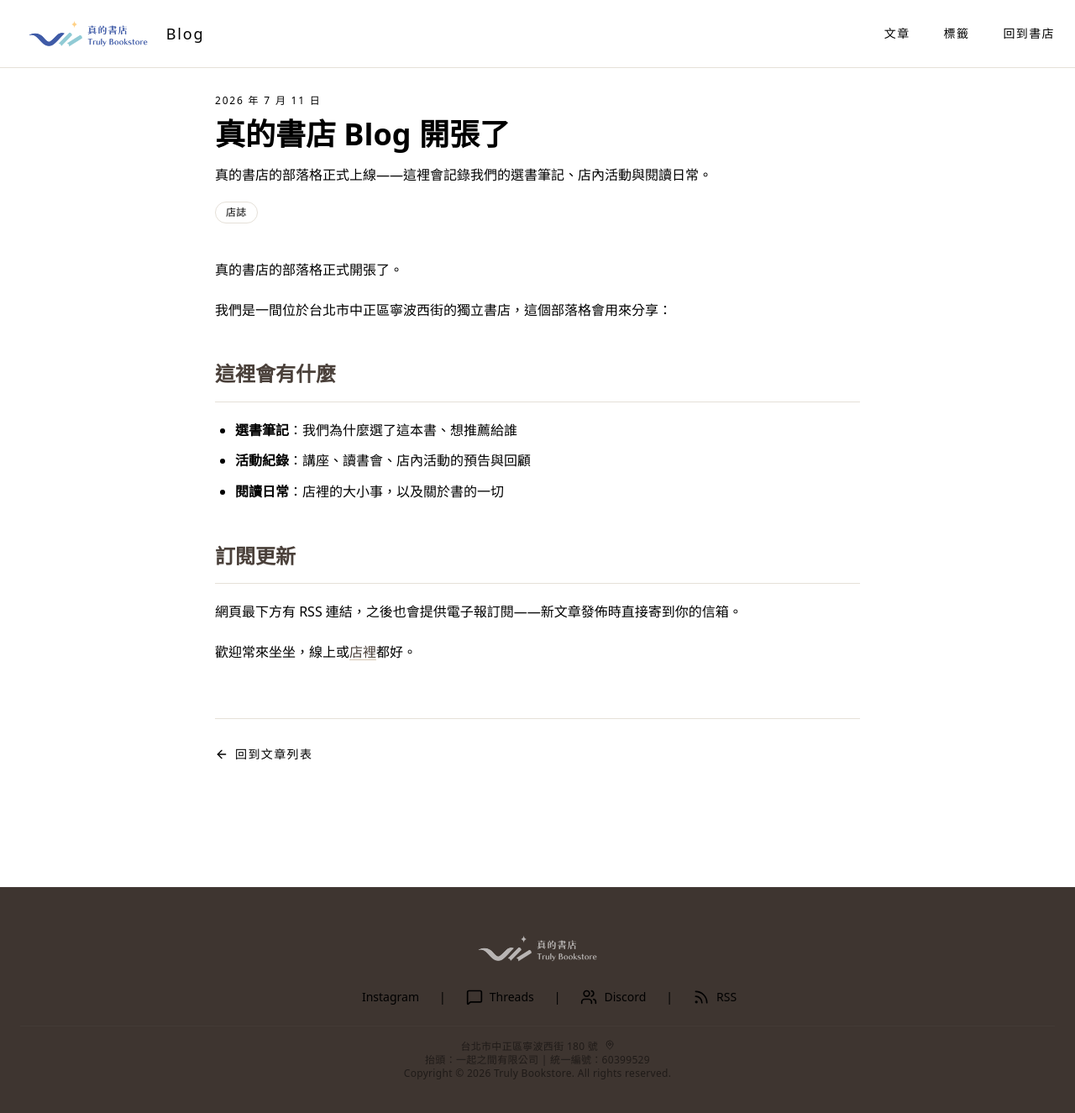
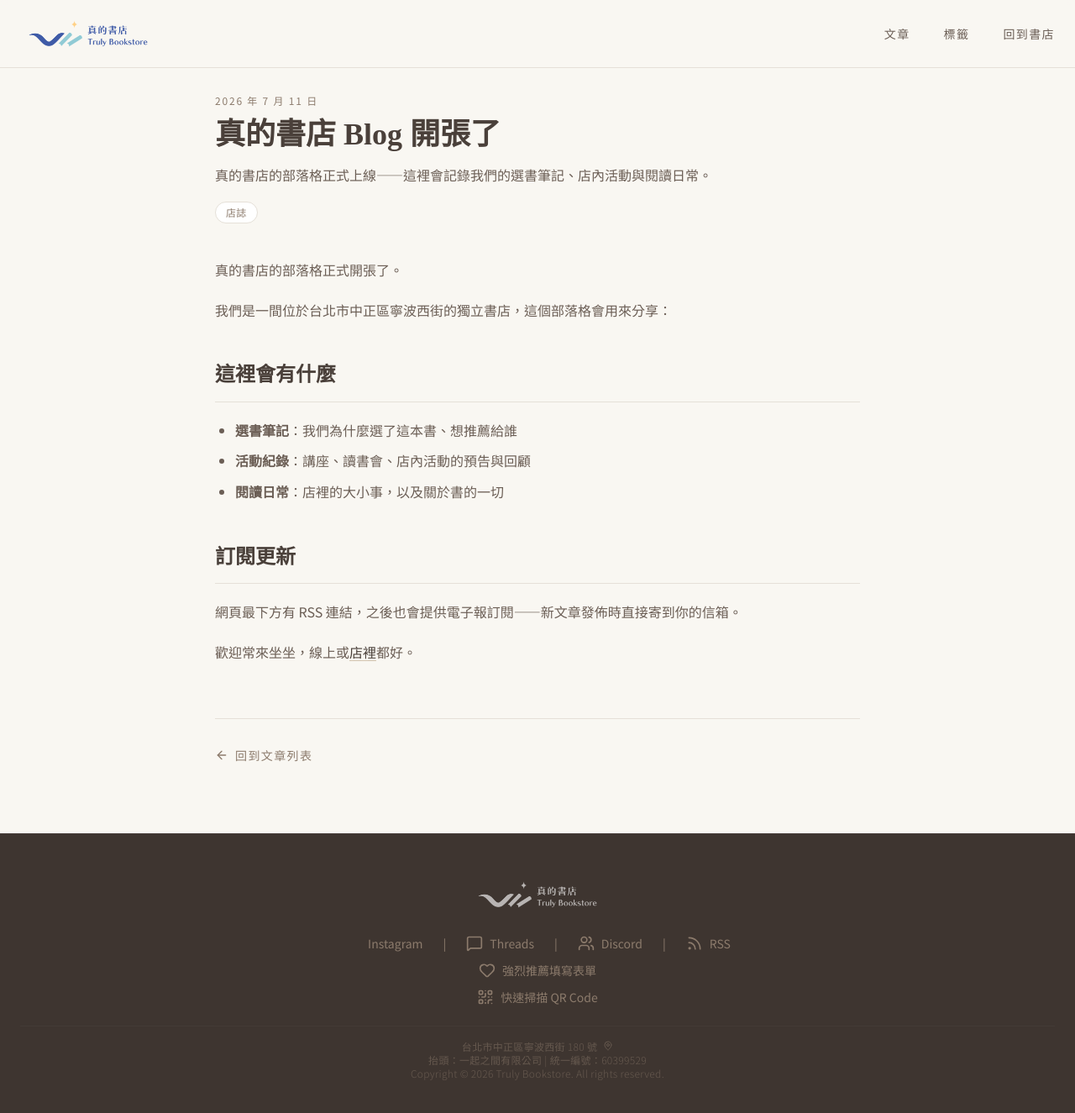
Before and after one commit to austinlaurice/truly-bookstore-blog, a Jekyll site: the page built from _posts/2026-07-11-hello-truly.md, in a window 1280 px wide and 1334 px high. Shown: the top 1325 px of the window at 84% size. Built offline with Jekyll 4.4.1, drawn with Linux system fonts in a browser that asks for light colours; nearby versions of some CDN libraries.

Commit message:
Style fixes from review: exact main-site footer with QR modal + RSS, reliable warm background, correct bookstore URL, drop Blog label
- Footer now replicates the main site verbatim (form link, QR Code modal
  with copied qr images and modal JS) with RSS added to the social row
- Body background/color/font enforced via plain CSS (identical to main
  site's css/style.css) and tailwind.config moved after the CDN script —
  the previous pre-CDN assignment silently failed in some browsers,
  which made custom colors fall back to white
- 回到書店 links corrected to https://trulybookstore.in-common.tw/
- Removed the Blog text next to the nav logo

```diff
--- a/_includes/footer.html
+++ b/_includes/footer.html
@@ -1,13 +1,14 @@
 <footer class="py-12 px-6 bg-[#3E3530] text-accent text-sm border-t border-white/5">
     <div class="container mx-auto flex flex-col items-center gap-6">
         <div class="font-serif-tc text-lg text-deco opacity-90">
-            <a href="https://truly-bookstore.in-common.tw/" class="block">
+            <a href="https://trulybookstore.in-common.tw/" class="block">
                 <img src="{{ '/assets/images/logo.png' | relative_url }}" alt="真的書店 Truly Bookstore Logo" class="h-10 md:h-12 w-auto brightness-0 invert opacity-70 hover:opacity-100 transition-opacity">
             </a>
         </div>
 
         <div class="flex flex-col gap-3 justify-center text-center">
             <div class="flex flex-row items-center justify-center gap-6 flex-wrap">
+
                 <a href="https://www.instagram.com/trulybookstore" target="_blank" class="hover:text-light transition-colors flex items-center gap-2 group" aria-label="追蹤真的書店的 Instagram">
                     <i data-lucide="instagram" class="w-5 h-5 text-accent group-hover:text-light transition-colors"></i> Instagram
                 </a>
@@ -23,9 +24,55 @@
                 <a href="{{ '/feed.xml' | relative_url }}" class="hover:text-light transition-colors flex items-center gap-2 group" aria-label="訂閱 RSS">
                     <i data-lucide="rss" class="w-5 h-5 text-accent group-hover:text-light transition-colors"></i> RSS
                 </a>
+
+            </div>
+            <a href="https://forms.gle/fnGfuvesoM7K7oKeA" target="_blank" class="hover:text-light transition-colors flex items-center gap-2 group justify-center">
+                <i data-lucide="heart" class="w-5 h-5 text-accent group-hover:text-light transition-colors"></i> 強烈推薦填寫表單
+            </a>
+            <a href="javascript:void(0)" onclick="openQRModal()" class="hover:text-light transition-colors flex items-center gap-2 group justify-center">
+                <i data-lucide="qr-code" class="w-5 h-5 text-accent group-hover:text-light transition-colors"></i> 快速掃描 QR Code
+            </a>
+        </div>
+
+        <div id="qr-modal" class="fixed inset-0 z-[1000] flex items-center justify-center px-6 opacity-0 invisible transition-all duration-500 bg-black/80 backdrop-blur-md">
+            <div class="bg-light p-8 md:p-12 rounded-sm shadow-2xl max-w-2xl w-full relative transform scale-95 transition-transform duration-500">
+                <button onclick="closeQRModal()" class="absolute top-4 right-4 text-primary opacity-30 hover:opacity-100 transition-opacity">
+                    <i data-lucide="x" class="w-8 h-8"></i>
+                </button>
+
+                <div class="text-center mb-10">
+                    <h3 class="text-2xl font-serif-tc font-bold text-primary mb-2">快速連結</h3>
+                    <p class="text-accent text-xs tracking-[0.2em] uppercase">Scan to connect with us</p>
+                </div>
+
+                <div class="grid grid-cols-2 md:grid-cols-4 gap-6 md:gap-4">
+                    <div class="text-center">
+                        <div class="bg-white p-2 rounded-lg shadow-sm mb-3">
+                            <img src="{{ '/assets/images/qr-1.png' | relative_url }}" alt="官方網站" class="w-full h-auto">
+                        </div>
+                        <p class="text-primary text-xs font-bold tracking-widest">官方網站</p>
+                    </div>
+                    <div class="text-center">
+                        <div class="bg-white p-2 rounded-lg shadow-sm mb-3">
+                            <img src="{{ '/assets/images/qr-2.png' | relative_url }}" alt="Instagram" class="w-full h-auto">
+                        </div>
+                        <p class="text-primary text-xs font-bold tracking-widest">Instagram</p>
+                    </div>
+                    <div class="text-center">
+                        <div class="bg-white p-2 rounded-lg shadow-sm mb-3">
+                            <img src="{{ '/assets/images/qr-3.png' | relative_url }}" alt="Discord" class="w-full h-auto">
+                        </div>
+                        <p class="text-primary text-xs font-bold tracking-widest">Discord</p>
+                    </div>
+                    <div class="text-center">
+                        <div class="bg-white p-2 rounded-lg shadow-sm mb-3">
+                            <img src="{{ '/assets/images/qr-4.png' | relative_url }}" alt="電子報" class="w-full h-auto">
+                        </div>
+                        <p class="text-primary text-xs font-bold tracking-widest">意見表單</p>
+                    </div>
+                </div>
             </div>
         </div>
-
         <div class="font-light text-xs opacity-50 tracking-wide text-center pt-4 border-t border-white/5 w-full">
             台北市中正區寧波西街 180 號 <a href="https://maps.app.goo.gl/rvzDdP3NQ1Jd5c5Y7" target="_blank" rel="noopener noreferrer" class="hover:text-light transition-colors inline-flex items-center ml-1"><i data-lucide="map-pin" class="w-3 h-3"></i></a><br/>
             抬頭：一起之間有限公司 | 統一編號：60399529<br/>
--- a/_includes/head.html
+++ b/_includes/head.html
@@ -22,9 +23,8 @@
                 }
             }
         }
-    }};
+    };
 </script>
-<script src="https://cdn.tailwindcss.com"></script>
 
 <link rel="preconnect" href="https://fonts.googleapis.com">
 <link rel="preconnect" href="https://fonts.gstatic.com" crossorigin>
@@ -33,6 +33,12 @@
 <script src="https://unpkg.com/lucide@0.400.0/dist/umd/lucide.min.js"></script>
 
 <style>
+    /* 與主站 css/style.css 的 body 規則完全一致（不依賴 Tailwind config 時序）*/
+    body {
+        background-color: #F9F7F2;
+        color: #4A403A;
+        font-family: 'Noto Sans TC', sans-serif;
+    }
     ::selection { background-color: #D4C5B0; color: #4A403A; }
 
     /* 文章內文排版（markdown 產出的 HTML 沒有 class，用容器選擇器統一設定）*/
--- a/_includes/nav.html
+++ b/_includes/nav.html
@@ -1,10 +1,9 @@
 <nav id="navbar" class="fixed w-full z-50 bg-light/90 backdrop-blur-sm border-b border-[#E5E0D8] md:py-4 transition-all duration-300">
     <div class="container mx-auto px-6 flex justify-between items-center py-3 md:py-0">
-        <div class="flex items-center gap-3">
+        <div class="flex items-center">
             <a href="{{ '/' | relative_url }}" class="block">
                 <img src="{{ '/assets/images/logo.png' | relative_url }}" alt="真的書店 Logo" class="h-10 md:h-12 w-auto object-contain">
             </a>
-            <span class="font-serif-tc text-primary text-lg tracking-widest hidden sm:inline">Blog</span>
         </div>
         <div class="hidden md:flex space-x-10 text-sm font-sans-tc tracking-widest text-secondary font-medium">
             <a href="{{ '/' | relative_url }}" class="hover:text-primary transition-colors relative group">
@@ -15,7 +14,7 @@
                 標籤
                 <span class="absolute -bottom-1 left-0 w-0 h-[1px] bg-primary transition-all duration-300 group-hover:w-full"></span>
             </a>
-            <a href="https://truly-bookstore.in-common.tw/" class="hover:text-primary transition-colors relative group">
+            <a href="https://trulybookstore.in-common.tw/" class="hover:text-primary transition-colors relative group">
                 回到書店
                 <span class="absolute -bottom-1 left-0 w-0 h-[1px] bg-primary transition-all duration-300 group-hover:w-full"></span>
             </a>
@@ -33,7 +32,7 @@
         <div class="flex flex-col space-y-3 py-4 px-6 text-base font-sans-tc font-medium tracking-widest text-primary">
             <a href="{{ '/' | relative_url }}" class="hover:text-secondary transition-colors py-1">文章</a>
             <a href="{{ '/tags/' | relative_url }}" class="hover:text-secondary transition-colors py-1">標籤</a>
-            <a href="https://truly-bookstore.in-common.tw/" class="hover:text-secondary transition-colors py-1">回到書店</a>
+            <a href="https://trulybookstore.in-common.tw/" class="hover:text-secondary transition-colors py-1">回到書店</a>
         </div>
     </div>
 </nav>
--- a/_layouts/default.html
+++ b/_layouts/default.html
@@ -27,6 +27,36 @@
                 mobileDropdown.classList.toggle('opacity-0', isOpen);
             });
         }
+
+        // --- QR Code Modal（與主站 js/script.js 相同）---
+        const qrModal = document.getElementById('qr-modal');
+        const qrCard = qrModal ? qrModal.querySelector('div') : null;
+
+        window.openQRModal = () => {
+            if (!qrModal) return;
+            qrModal.classList.remove('invisible', 'opacity-0');
+            if (qrCard) {
+                qrCard.classList.remove('scale-95');
+                qrCard.classList.add('scale-100');
+            }
+            document.body.style.overflow = 'hidden';
+        };
+
+        window.closeQRModal = () => {
+            if (!qrModal) return;
+            qrModal.classList.add('invisible', 'opacity-0');
+            if (qrCard) {
+                qrCard.classList.remove('scale-100');
+                qrCard.classList.add('scale-95');
+            }
+            document.body.style.overflow = '';
+        };
+
+        if (qrModal) {
+            qrModal.addEventListener('click', (e) => {
+                if (e.target === qrModal) closeQRModal();
+            });
+        }
     </script>
 </body>
 </html>
--- a/_posts/2026-07-11-hello-truly.md
+++ b/_posts/2026-07-11-hello-truly.md
@@ -19,4 +19,4 @@
 
 網頁最下方有 RSS 連結，之後也會提供電子報訂閱——新文章發佈時直接寄到你的信箱。
 
-歡迎常來坐坐，線上或[店裡](https://truly-bookstore.in-common.tw/)都好。
+歡迎常來坐坐，線上或[店裡](https://trulybookstore.in-common.tw/)都好。
```
Also changed, not shown: other parts of _includes/head.html (+3 -2 lines), post-template.md (+1 -1 lines), README.md, assets/images/qr-1.png (added), assets/images/qr-2.png (added), assets/images/qr-3.png (added), assets/images/qr-4.png (added).
